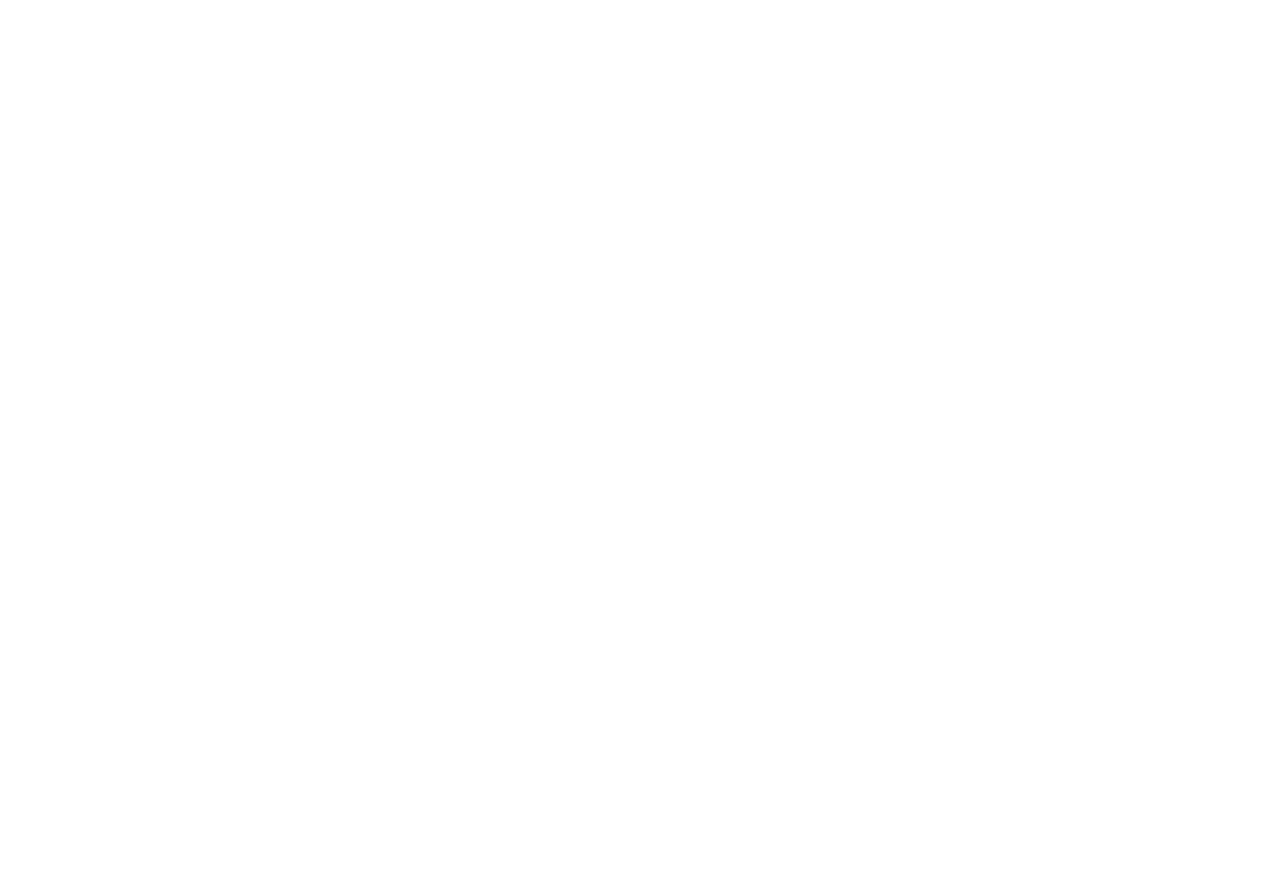
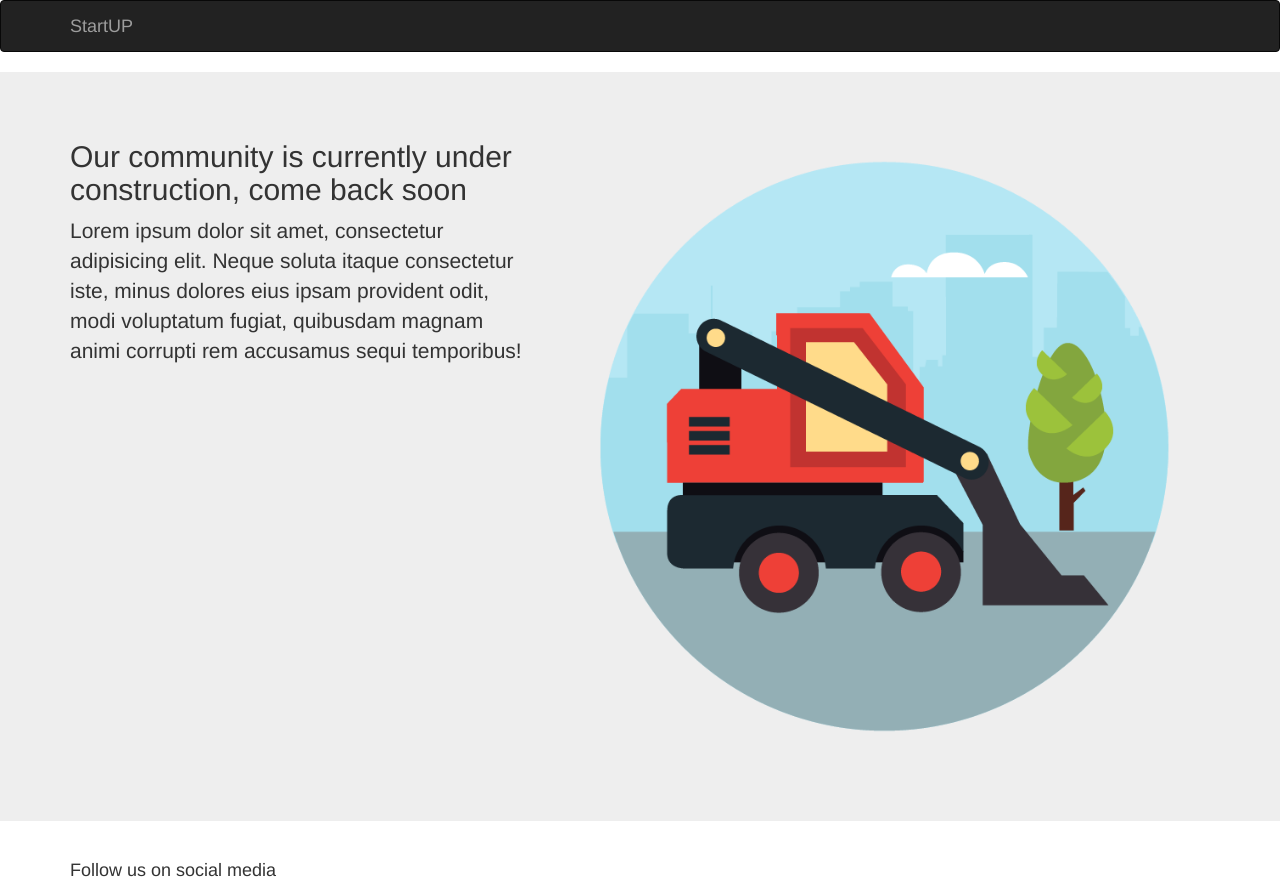
Before and after one commit to tessarosenelson/startup-boilerplate, a plain HTML site: page index.html in a window 1280 px wide. Before the commit the page ends 800 px from the top, so only its background shows below. Drawn offline with Linux system fonts and the light colour scheme.

Commit message:
first project

```diff
--- a/index.html
+++ b/index.html
@@ -5,10 +5,72 @@
 	<meta name="viewport" content="width=device-width, initial-scale=1.0">
 	<title>StartUP Technologies</title>
     <!-- link google fonts here -->
+		<link href="https://fonts.googleapis.com/css?family=Open+Sans|Oswald:700" rel="stylesheet">
+	  <link href="https://fonts.googleapis.com/css?family=Montserrat:800" rel="stylesheet">
+		<link href="https://fonts.googleapis.com/css?family=Roboto:300,400" rel="stylesheet">
     <!-- link all the css here -->
+		<link rel="stylesheet" href="css/bootstrap.min.css">
+		<link rel="stylesheet" href="css/all.css">
+		<link rel="stylesheet" href="css/styles.css">
 </head>
 <body>
 
     <!-- link all the scripts here -->
+		<script src="js/jquery" charset="utf-8"></script>
+		<script src="js/bootstrap.min.js" charset="utf-8"></script>
 </body>
+<!-- NAV BAR -->
+<nav class="navbar navbar-inverse">
+  <div class="container">
+    <!-- Brand and toggle get grouped for better mobile display -->
+    <div class="navbar-header">
+      <button type="button" class="navbar-toggle collapsed" data-toggle="collapse" data-target="#bs-example-navbar-collapse-1" aria-expanded="false">
+        <span class="sr-only">Toggle navigation</span>
+        <span class="icon-bar"></span>
+        <span class="icon-bar"></span>
+        <span class="icon-bar"></span>
+      </button>
+      <a class="navbar-brand" href="#">StartUP</a>
+    </div>
+
+    <!-- Collect the nav links, forms, and other content for toggling -->
+    <!-- <div class="collapse navbar-collapse" id="bs-example-navbar-collapse-1">
+
+      <ul class="nav navbar-nav navbar-right">
+        <li><a href="#">Link</a></li>
+      </ul> -->
+
+    </div><!-- /.navbar-collapse -->
+  </div><!-- /.container-fluid -->
+</nav>
+<!-- END OF NAV BAR -->
+<!-- BODY -->
+
+<div class="jumbotron">
+	<div class="container">
+    <div class="row">
+    	<div class="col-md-5">
+    		<h2>Our community is currently under construction, come back soon</h2>
+				<p> Lorem ipsum dolor sit amet, consectetur adipisicing elit. Neque soluta itaque consectetur iste, minus dolores eius ipsam provident odit, modi voluptatum fugiat, quibusdam magnam animi corrupti rem accusamus sequi temporibus!</p>
+    	</div>
+			<div class="col-md-7">
+				<img src="img/construction.png" alt=""
+				class="img-responsive">
+			</div>
+		</div>
+	</div>
+</div>
+<!-- END OF BODY -->
+<!-- FOOTER -->
+<section>
+	<div class="container">
+		<div class="row">
+			<div class="col-md-4 col-md offset-8">
+				<h4>Follow us on social media</h4>
+		  </div>
+		</div>
+  </div>
+</section>
+
+<!-- END OF FOOTER -->
 </html>
```
